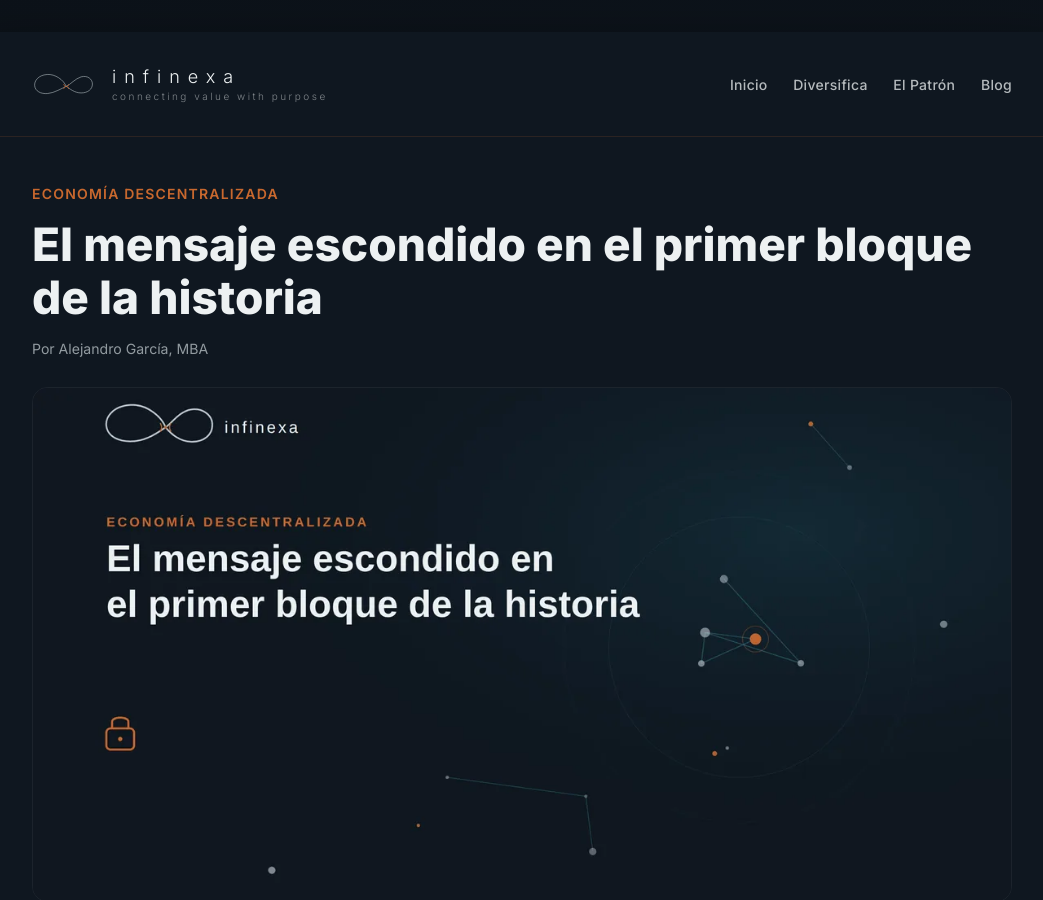
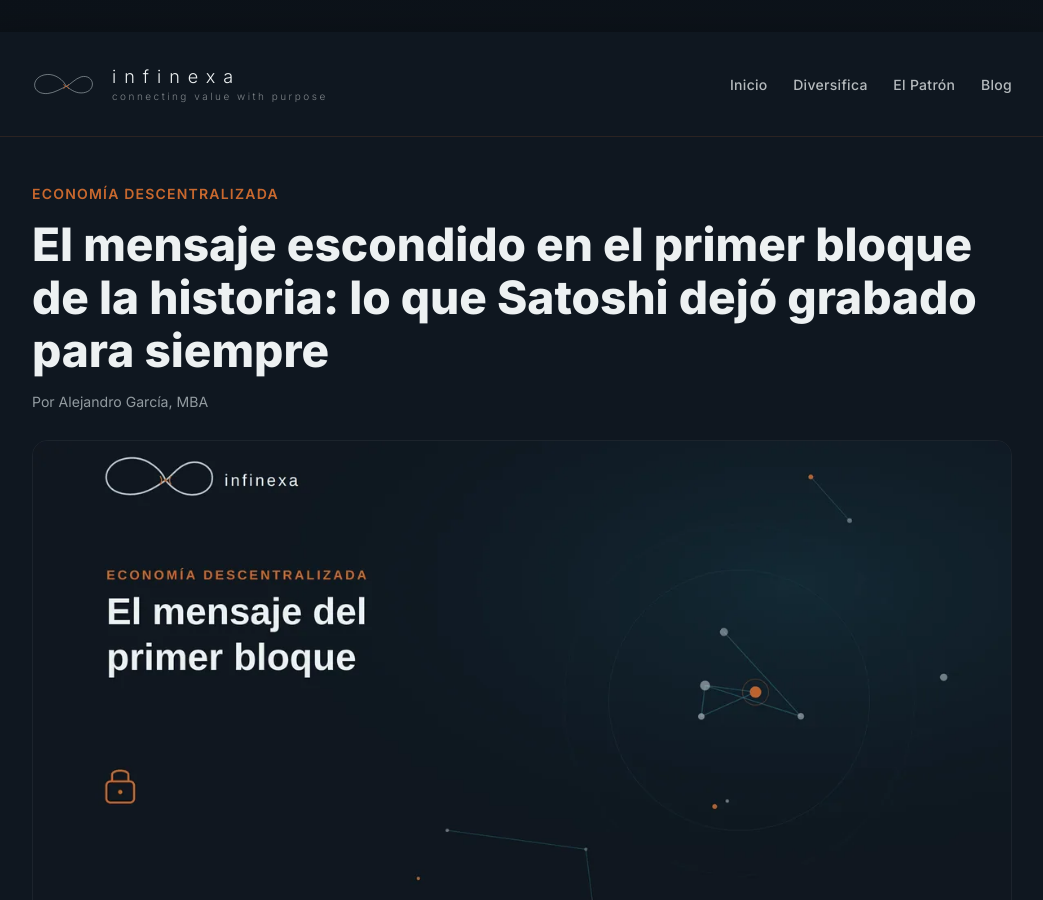
Before and after one commit to Appsalex/infinexa, a Jekyll site: the page built from _posts/2026-07-12-bloque-genesis-bitcoin.md, in a window 1280 px wide and 900 px high. Shown: the whole window, without its empty margins (118-1161 px from the left). Built offline with Jekyll 4.4.1, drawn with Linux system fonts in a browser that asks for light colours.

Commit message:
Corregir duplicidad título/imagen en arco Bitcoin (posts #10-13)

```diff
--- a/_posts/2026-07-12-bloque-genesis-bitcoin.md
+++ b/_posts/2026-07-12-bloque-genesis-bitcoin.md
@@ -1,5 +1,5 @@
 ---
-title: "El mensaje escondido en el primer bloque de la historia"
+title: "El mensaje escondido en el primer bloque de la historia: lo que Satoshi dejó grabado para siempre"
 author: "Alejandro García, MBA"
 category: "economía descentralizada"
 pillar: "/"
```
Also changed, not shown: _posts/2026-07-05-ecash-digicash.md (+1 -1 lines), _posts/2026-07-05-piezas-rompecabezas.md (+1 -1 lines), _posts/2026-07-12-whitepaper-bitcoin.md (+1 -1 lines), assets/blog/bloque-genesis-bitcoin.webp, assets/blog/ecash-digicash.webp, assets/blog/piezas-rompecabezas.webp, assets/blog/whitepaper-bitcoin.webp, 2 other files.
